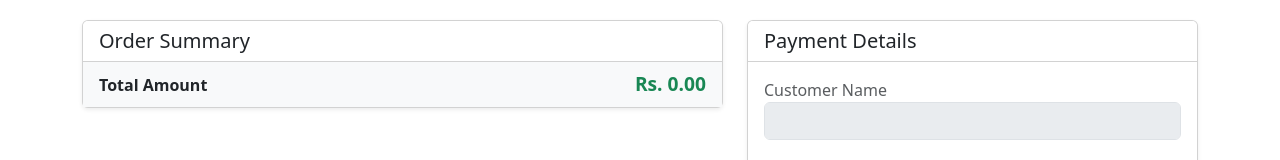
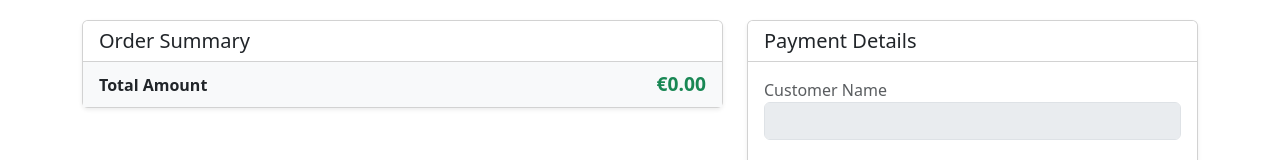
Before and after one commit to EbadAhmed1/restaurant-ordering-system, a React (Create React App) app in the folder frontend/: page /checkout in a window 1280 px wide. Shown: the part 154-314 px from the top of the page. Built offline with nearby package versions, Linux system fonts and the light colour scheme.

Commit message:
change price currency from Rs. to € in Checkout page

```diff
--- a/frontend/src/pages/public/Checkout.jsx
+++ b/frontend/src/pages/public/Checkout.jsx
@@ -70,13 +70,13 @@ const Checkout = () => {
                                             <span className="badge badge-primary badge-pill mr-3">{item.quantity}x</span>
                                             {item.name}
                                         </div>
-                                        <span>Rs. {(item.price * item.quantity).toFixed(2)}</span>
+                                        <span>€{(item.price * item.quantity).toFixed(2)}</span>
                                     </li>
                                 ))}
                                 <li className="list-group-item d-flex justify-content-between align-items-center bg-light">
                                     <strong>Total Amount</strong>
                                     <strong className="text-success" style={{ fontSize: '1.2rem' }}>
-                                        Rs. {totalAmount.toFixed(2)}
+                                        €{totalAmount.toFixed(2)}
                                     </strong>
                                 </li>
                             </ul>
@@ -156,7 +156,7 @@ const Checkout = () => {
                                     </div>
                                     <h5>Confirm Your Order?</h5>
                                     <p className="text-muted mb-1">You are about to place an order via <strong>{paymentMethod}</strong>.</p>
-                                    <h3 className="text-primary my-3">Rs. {totalAmount.toFixed(2)}</h3>
+                                    <h3 className="text-primary my-3">€{totalAmount.toFixed(2)}</h3>
                                     <p className="small text-muted">Please have the exact amount ready upon delivery.</p>
                                 </div>
                                 <div className="modal-footer">
```
